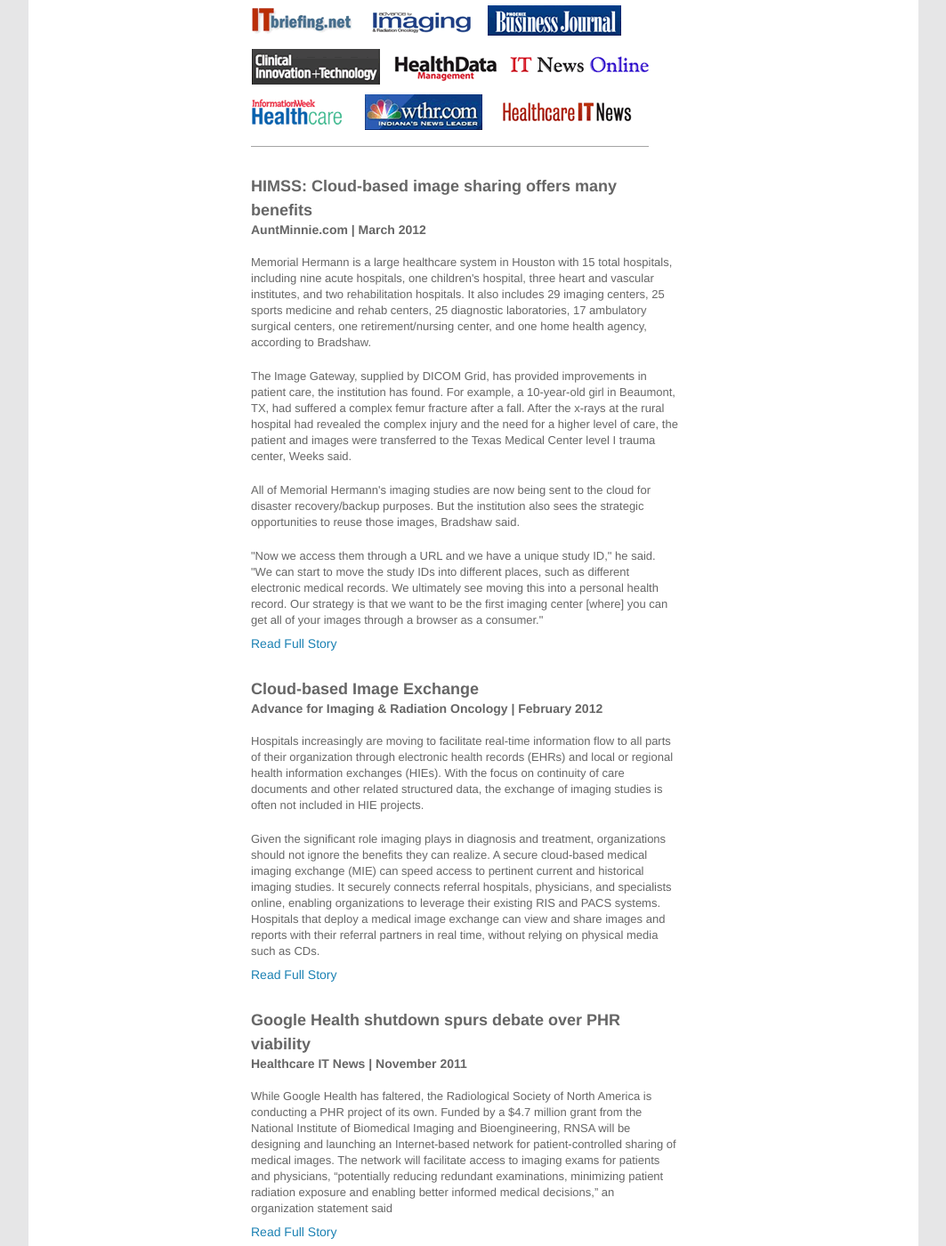
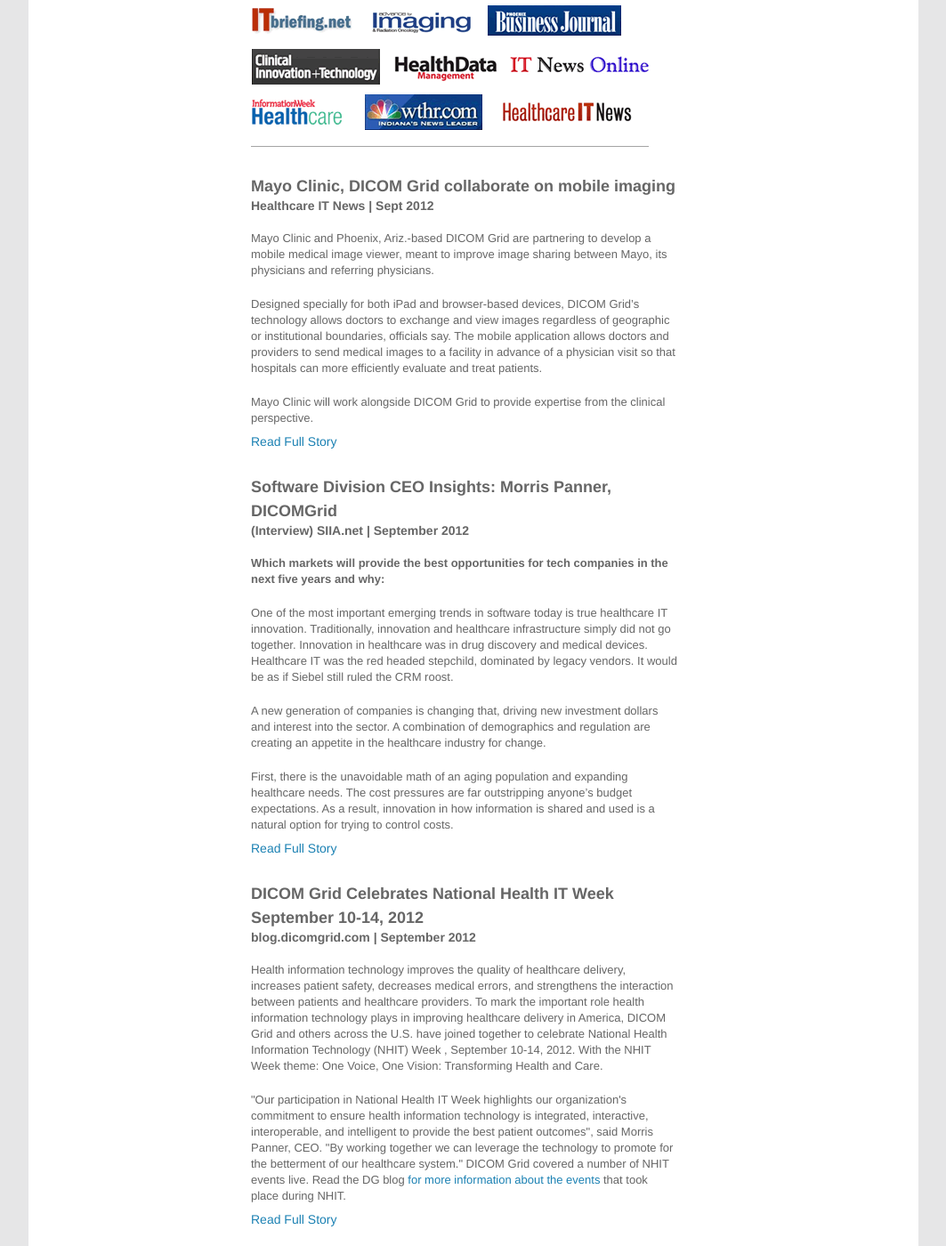
Before and after one commit to kevinold/dg-jekyll, a Jekyll site: the page built from press/in-the-news.html, in a window 1280 px wide and 1400 px high, scrolled down 457 px. Shown: the whole window at 89% size, without its empty margins (108-1171 px from the left). Built offline with Jekyll 4.4.1, drawn with Linux system fonts in a browser that asks for light colours; Markdown is read by kramdown in place of the engine named in the settings.

Commit message:
add new stories to in the news

```diff
--- a/press/in-the-news.html
+++ b/press/in-the-news.html
@@ -21,6 +21,40 @@
 
     <img src="/img/InTheNewsLogos.gif" alt="As seen in..." />
 
+		<div class="execs">
+			<h3>Mayo Clinic, DICOM Grid collaborate on mobile imaging</h3>
+			<div><strong>Healthcare IT News | Sept 2012</strong></div>
+      <div>
+        <p>Mayo Clinic and Phoenix, Ariz.-based DICOM Grid are partnering to develop a mobile medical image viewer, meant to improve image sharing between Mayo, its physicians and referring physicians.</p>
+
+<p>Designed specially for both iPad and browser-based devices, DICOM Grid’s technology allows doctors to exchange and view images regardless of geographic or institutional boundaries, officials say. The mobile application allows doctors and providers to send medical images to a facility in advance of a physician visit so that hospitals can more efficiently evaluate and treat patients.</p>
+
+<p>Mayo Clinic will work alongside DICOM Grid to provide expertise from the clinical perspective.</p>
+      </div>
+			<div><a href="http://www.healthcareitnews.com/news/mayo-clinic-dicom-grid-collaborate-mobile-imaging" target="_blank">Read Full Story</a></div>
+		</div>
+
+		<div class="execs">
+			<h3>Software Division CEO Insights: Morris Panner, DICOMGrid</h3>
+			<div><strong>(Interview) SIIA.net | September 2012</strong></div>
+      <div>
+        <p><strong>Which markets will provide the best opportunities for tech companies in the next five years and why:</strong></p>
+<p>One of the most important emerging trends in software today is true healthcare IT innovation. Traditionally, innovation and healthcare infrastructure simply did not go together. Innovation in healthcare was in drug discovery and medical devices. Healthcare IT was the red headed stepchild, dominated by legacy vendors. It would be as if Siebel still ruled the CRM roost.</p>
+<p>A new generation of companies is changing that, driving new investment dollars and interest into the sector. A combination of demographics and regulation are creating an appetite in the healthcare industry for change.</p>
+<p>First, there is the unavoidable math of an aging population and expanding healthcare needs. The cost pressures are far outstripping anyone’s budget expectations. As a result, innovation in how information is shared and used is a natural option for trying to control costs.</p>
+      </div>
+			<div><a href="http://www.siia.net/blog/index.php/2012/09/software-division-ceo-insights-morris-panner-dicomgrid/" target="_blank">Read Full Story</a></div>
+		</div>
+
+		<div class="execs">
+			<h3>DICOM Grid Celebrates National Health IT Week September 10-14, 2012</h3>
+			<div><strong>blog.dicomgrid.com | September 2012</strong></div>
+      <div>
+        <p>Health information technology improves the quality of healthcare delivery, increases patient safety, decreases medical errors, and strengthens the interaction between patients and healthcare providers. To mark the important role health information technology plays in improving healthcare delivery in America, DICOM Grid and others across the U.S. have joined together to celebrate National Health Information Technology (NHIT) Week , September 10-14, 2012. With the NHIT Week theme: One Voice, One Vision: Transforming Health and Care.</p>
+<p>"Our participation in National Health IT Week highlights our organization's commitment to ensure health information technology is integrated, interactive, interoperable, and intelligent to provide the best patient outcomes", said Morris Panner, CEO. "By working together we can leverage the technology to promote for the betterment of our healthcare system." DICOM Grid covered a number of NHIT events live.  Read the DG blog <a href="http://blog.dicomgrid.com/tag/nhit-week-blog-carnival/">for more information about the events</a> that took place during NHIT.</p>
+      </div>
+			<div><a href="http://blog.dicomgrid.com/tag/nhit-week-blog-carnival/" target="_blank">Read Full Story</a></div>
+		</div>
 
 		<div class="execs">
 			<h3>HIMSS: Cloud-based image sharing offers many benefits</h3>
```
Also changed, not shown: 1 other file.
